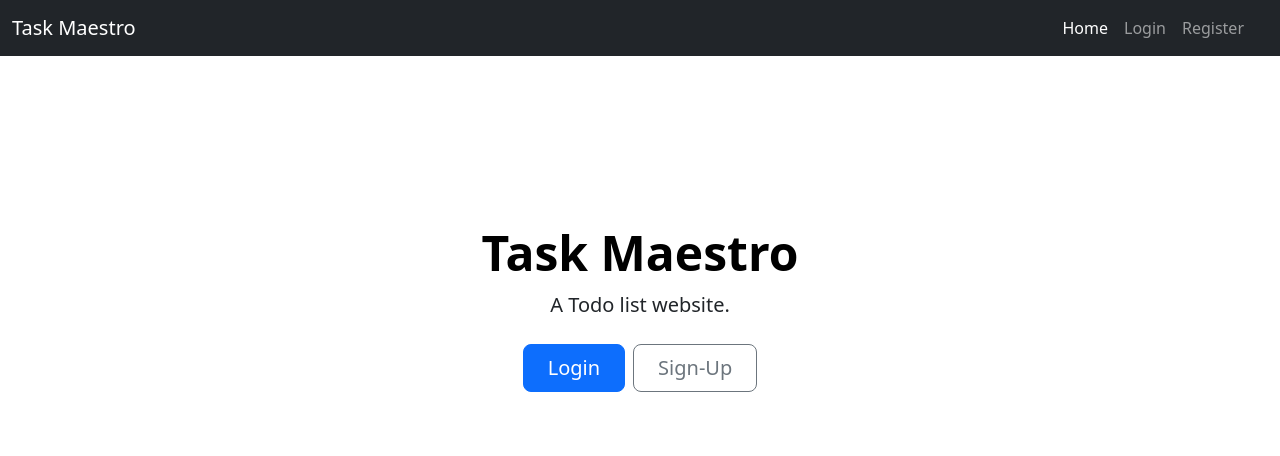
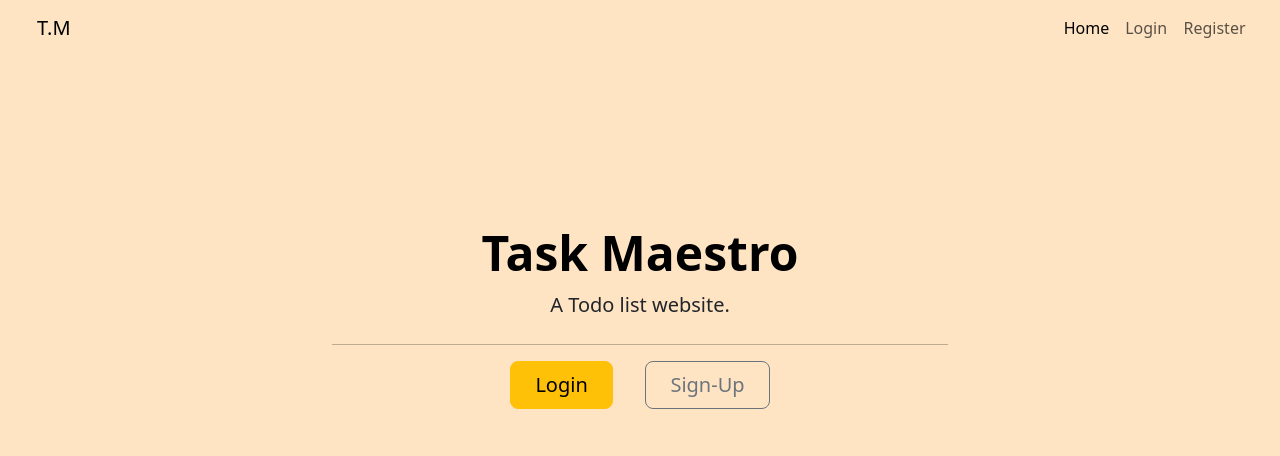
Before and after one commit to ashraph0p/task-maestro, a Flask app: page / in a window 1280 px wide. Shown: the top 456 px of the page. Run offline with Flask 3, Linux system fonts and the light colour scheme; some libraries are stand-ins or nearby versions.

Commit message:
Theme Change

```diff
--- a/static/styles.css
+++ b/static/styles.css
@@ -6,3 +6,12 @@
     justify-content: right;
     align-items: right;
 }
+a {
+    margin: 0 2% 0 2%
+}
+body, .offcanvas {
+    background-color: #FFE4C4
+}
+hr {
+    color: black
+}
--- a/templates/base.html
+++ b/templates/base.html
@@ -19,17 +19,17 @@
 </head>
 <body>
 {% block nav %}
-<nav aria-label="Offcanvas navbar large" class="navbar navbar-expand-lg navbar-dark bg-dark">
+<nav aria-label="Offcanvas navbar large" class="navbar navbar-expand-lg">
     <div class="container-fluid">
-        <a class="navbar-brand"><i class="bi bi-check2-square mx-auto mb-4"></i> Task Maestro</a>
+        <a class="navbar-brand"><i class="bi bi-check2-square mx-auto mb-4"></i> T.M</a>
         <button aria-controls="offcanvasNavbar2" aria-label="Toggle navigation" class="navbar-toggler" data-bs-target="#offcanvasNavbar2"
                 data-bs-toggle="offcanvas" type="button">
             <span class="navbar-toggler-icon"></span>
         </button>
-        <div aria-labelledby="offcanvasNavbar2Label" class="offcanvas offcanvas-end text-bg-dark" id="offcanvasNavbar2"
+        <div aria-labelledby="offcanvasNavbar2Label" class="offcanvas offcanvas-end" id="offcanvasNavbar2"
              tabindex="-1">
             <div class="offcanvas-header">
-                <button aria-label="Close" class="btn-close btn-close-white" data-bs-dismiss="offcanvas"
+                <button aria-label="Close" class="btn-close btn-close-black" data-bs-dismiss="offcanvas"
                         type="button"></button>
             </div>
             <div class="offcanvas-body">
--- a/templates/index.html
+++ b/templates/index.html
@@ -5,15 +5,16 @@
         Task Maestro</h1>
     <div class="col-lg-6 mx-auto">
         <p class="lead mb-4">A Todo list website.</p>
+        <hr>
         {% if not logged.is_authenticated: %}
         <div class="d-grid gap-2 d-sm-flex justify-content-sm-center">
-            <a class="btn btn-primary btn-lg px-4 gap-3" href="/login">Login</a>
+            <a class="btn btn-warning btn-lg px-4 gap-3" href="/login">Login</a>
             <a class="btn btn-outline-secondary btn-lg px-4" href="/register">Sign-Up</a>
         </div>
     </div>
     {% else %}
     <div class="d-grid gap-2 d-sm-flex justify-content-sm-center">
-        <a class="btn btn-primary btn-lg px-4 gap-3" href="/add">Add Tasks</a>
+        <a class="btn btn-warning btn-lg px-4 gap-3" href="/add">Add Tasks</a>
         <a class="btn btn-outline-secondary btn-lg px-4" href="/view">View Tasks</a>
     </div>
     {% endif %}
```
